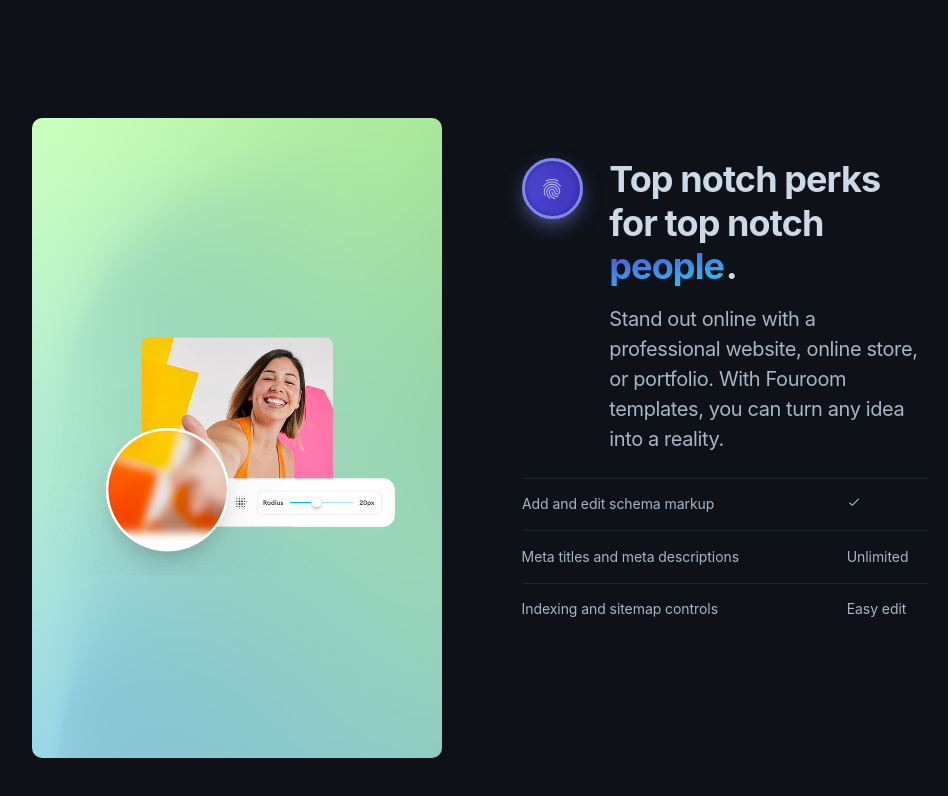
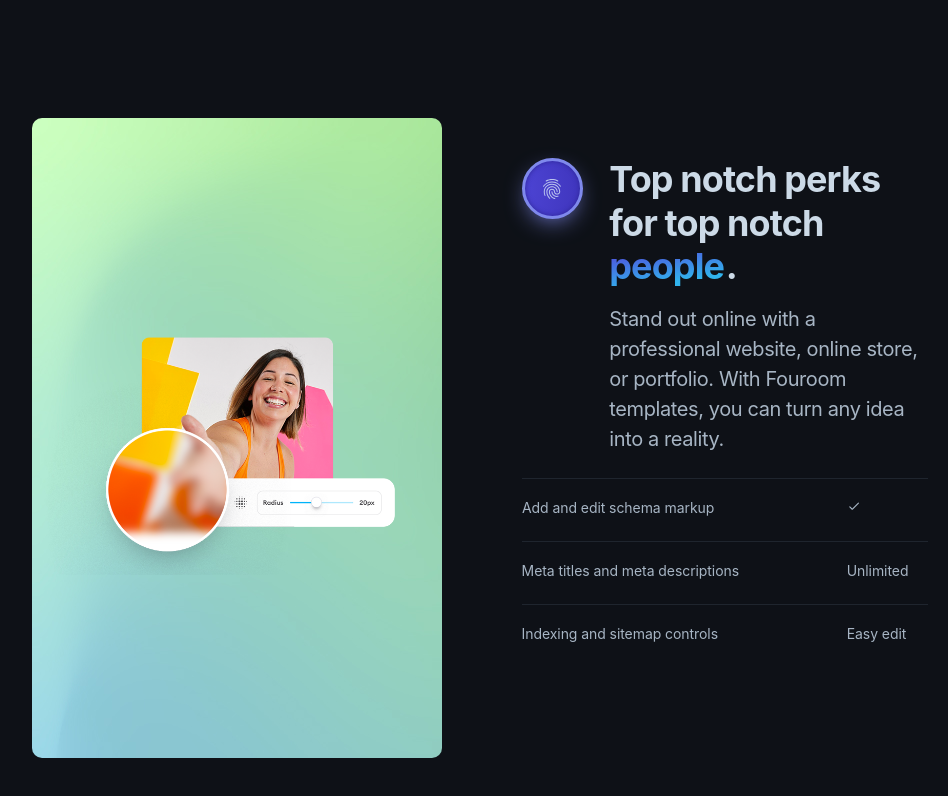
Before and after one commit to dipanwitaxd/workskills-project-1, a React (Create React App) app in the folder website-1/: page / in a window 1280 px wide. Shown: the part 1994-2790 px from the top of the page, without its empty margins (160-1108 px from the left). Built offline with nearby package versions, Linux system fonts and the light colour scheme.

Commit message:
section 4

```diff
--- a/website-1/src/components/Section4/Section4.css
+++ b/website-1/src/components/Section4/Section4.css
@@ -78,10 +78,6 @@
 .row2-sec4{
     display: grid;
     grid-template-rows: repeat(8, 1fr);
-    background-image: url('../../assets/workskill-proj-1-background-img-2.png');
-    height: fit-content;
-    background: cover;
-    z-index: 1;
 }
 .line{
     display: grid;
```
